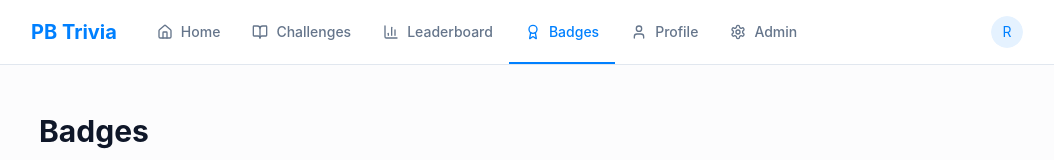
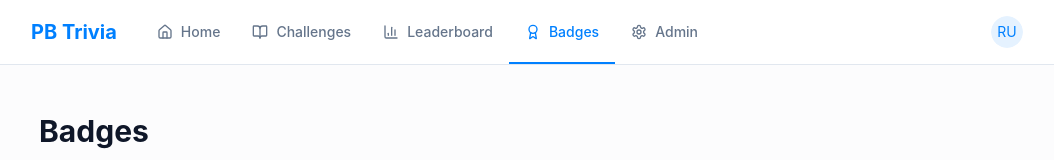
Before and after one commit to mmkhalifaa/trivia-fun-finance-advisors, a React (Vite) app: page /badges in a window 1280 px wide. Shown: the top 160 px of the page, without its empty margins (113-1167 px from the left). Built offline with nearby package versions, Linux system fonts and the light colour scheme.

Commit message:
Remove profile tab and update icon
Remove the profile tab from the navigation and update the profile icon to display the user's initials.

```diff
--- a/src/components/layout/Header.tsx
+++ b/src/components/layout/Header.tsx
@@ -2,19 +2,27 @@
 import { useAuth } from '../../context/AuthContext';
 import { Link, NavLink, useNavigate } from 'react-router-dom';
 import { Avatar, AvatarFallback } from '@/components/ui/avatar';
-import { Home, Award, BarChart3, User, BookOpen, Settings } from 'lucide-react';
+import { Home, Award, BarChart3, BookOpen, Settings } from 'lucide-react';
 import { cn } from '../../lib/utils';
 
 export const Header = () => {
   const { user } = useAuth();
   const navigate = useNavigate();
 
+  // Get initials from user's name (first letter of first and last name)
+  const getInitials = (name: string) => {
+    const nameParts = name.split(' ');
+    if (nameParts.length >= 2) {
+      return `${nameParts[0].charAt(0)}${nameParts[nameParts.length - 1].charAt(0)}`;
+    }
+    return name.charAt(0);
+  };
+
   const navItems = [
     { path: '/', label: 'Home', icon: Home },
     { path: '/challenges', label: 'Challenges', icon: BookOpen },
     { path: '/leaderboard', label: 'Leaderboard', icon: BarChart3 },
     { path: '/badges', label: 'Badges', icon: Award },
-    { path: '/profile', label: 'Profile', icon: User },
     { path: '/admin', label: 'Admin', icon: Settings }, // Admin tab always visible
   ];
 
@@ -54,13 +62,13 @@ export const Header = () => {
           ))}
         </nav>
 
-        {/* Profile Badge - Just show avatar with initials */}
+        {/* Profile Avatar with Initials */}
         <div className="ml-auto">
           {user && (
             <Link to="/profile">
               <Avatar className="h-8 w-8">
                 <AvatarFallback className="bg-primary/10 text-primary text-sm">
-                  {user.name?.charAt(0) || 'U'}
+                  {user.name ? getInitials(user.name) : 'U'}
                 </AvatarFallback>
               </Avatar>
             </Link>
@@ -86,10 +94,13 @@ export const Header = () => {
             >
               {({ isActive }) => (
                 <>
-                  <item.icon className="w-5 h-5" />
-                  <span className="text-xs font-medium mt-1">{item.label}</span>
+                  <item.icon className={cn(
+                    "w-5 h-5 mb-1 transition-all duration-300",
+                    isActive ? "scale-110" : ""
+                  )} />
+                  <span className="text-xs font-medium">{item.label}</span>
                   {isActive && (
-                    <div className="absolute bottom-0 w-8 h-0.5 bg-primary rounded-full" />
+                    <div className="absolute bottom-0 w-10 h-1 bg-primary rounded-t-full" />
                   )}
                 </>
               )}
--- a/src/components/layout/Navigation.tsx
+++ b/src/components/layout/Navigation.tsx
@@ -1,7 +1,7 @@
 
 import { useEffect, useState } from 'react';
 import { NavLink, useLocation } from 'react-router-dom';
-import { Home, Award, BarChart3, User, BookOpen, Settings } from 'lucide-react';
+import { Home, Award, BarChart3, BookOpen, Settings } from 'lucide-react';
 import { cn } from '../../lib/utils';
 
 export const Navigation = () => {
@@ -17,7 +17,6 @@ export const Navigation = () => {
     { path: '/challenges', label: 'Challenges', icon: BookOpen },
     { path: '/leaderboard', label: 'Leaderboard', icon: BarChart3 },
     { path: '/badges', label: 'Badges', icon: Award },
-    { path: '/profile', label: 'Profile', icon: User },
     { path: '/admin', label: 'Admin', icon: Settings }, // Always show admin tab
   ];
 
```
